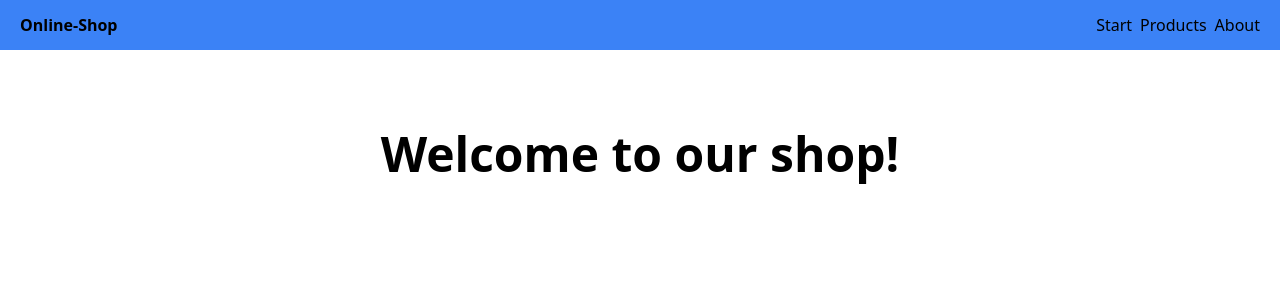
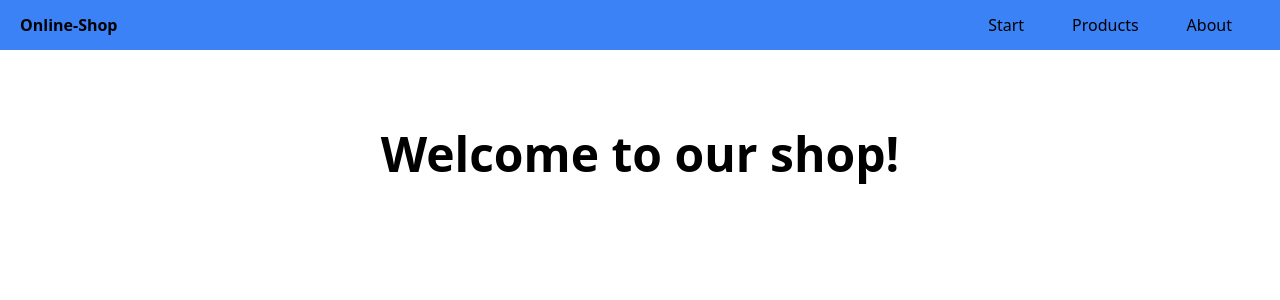
Before and after one commit to mariiaovs/react-app, a React (Create React App) app: page / in a window 1280 px wide. Shown: the top 300 px of the page. Built offline with nearby package versions, Linux system fonts and the light colour scheme.

Commit message:
change styles of navigation

```diff
--- a/src/components/Navigation.tsx
+++ b/src/components/Navigation.tsx
@@ -6,13 +6,15 @@
     <nav className="h-[50px] flex justify-between px-5 bg-blue-500 font-white items-center">
       <span className="font-bold">Online-Shop</span>
       <span>
-        <Link to="/" className="mr-2">
+        <Link to="/" className="mr-2 p-5">
           Start
         </Link>
-        <Link to="/products" className="mr-2">
+        <Link to="/products" className="mr-2 p-5">
           Products
         </Link>
-        <Link to="/about">About</Link>
+        <Link to="/about" className="mr-2 p-5">
+          About
+        </Link>
       </span>
     </nav>
   );
```
